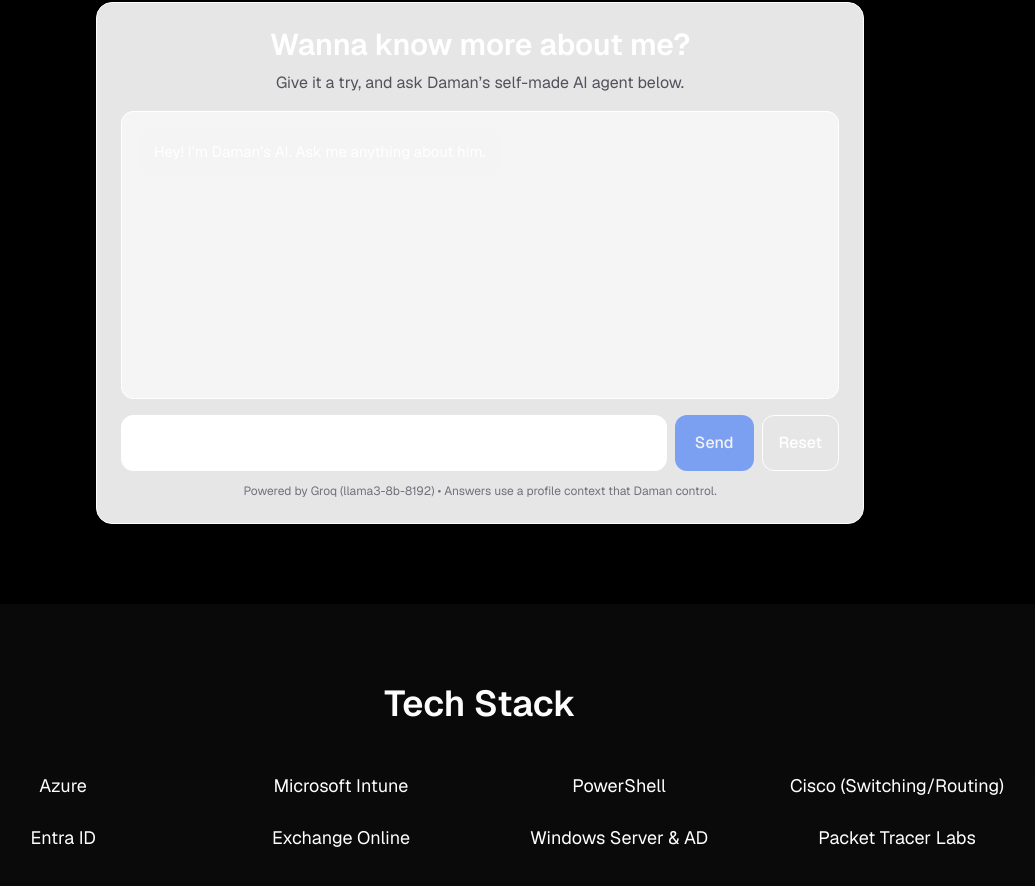
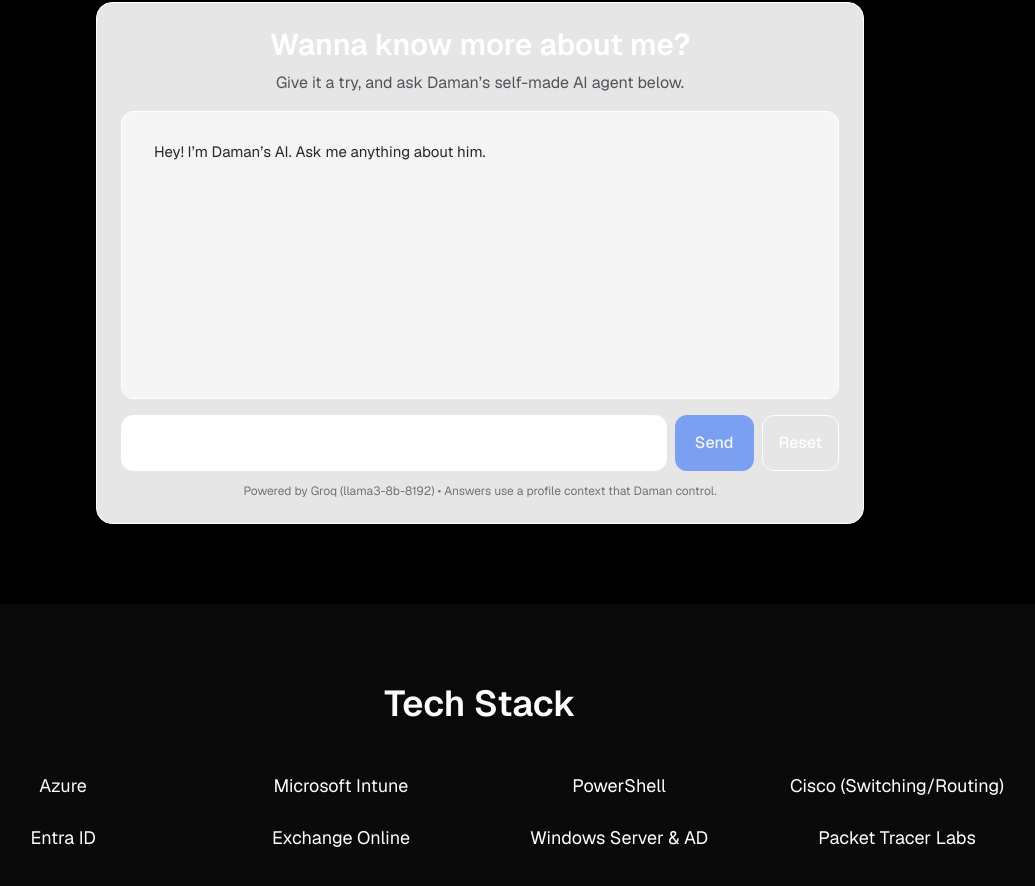
Before and after one commit to axeboyrocks/my-portfolio, a Next.js app: page / in a window 1280 px wide. Shown: the part 958-1844 px from the top of the page, without its empty margins (160-1195 px from the left). Built offline with nearby package versions, Linux system fonts and the light colour scheme; no server answers.

Commit message:
Improve Daman AI chat bubble contrast

```diff
--- a/app/components/Daman-ai.js
+++ b/app/components/Daman-ai.js
@@ -102,8 +102,8 @@ export default function DamanAI() {
                         key={i}
                         className={
                             m.role === "assistant"
-                                ? "self-start max-w-[85%] rounded-2xl px-4 py-3 bg-zinc-100 dark:bg-zinc-800"
-                                : "self-end max-w-[85%] rounded-2xl px-4 py-3 bg-blue-100 dark:bg-blue-900/40"
+                                ? "self-start max-w-[85%] rounded-2xl px-4 py-3 bg-zinc-100 dark:bg-zinc-800 text-zinc-800 dark:text-zinc-100"
+                                : "self-end max-w-[85%] rounded-2xl px-4 py-3 bg-blue-100 dark:bg-blue-900/40 text-blue-900 dark:text-blue-100"
                         }
                     >
                         <p className="whitespace-pre-wrap leading-relaxed text-sm md:text-[15px]">
@@ -112,7 +112,7 @@ export default function DamanAI() {
                     </div>
                 ))}
                 {loading && (
-                    <div className="self-start max-w-[85%] rounded-2xl px-4 py-3 bg-zinc-100 dark:bg-zinc-800">
+                    <div className="self-start max-w-[85%] rounded-2xl px-4 py-3 bg-zinc-100 dark:bg-zinc-800 text-zinc-800 dark:text-zinc-100">
                         <p className="animate-pulse">Thinking…</p>
                     </div>
                 )}
```
